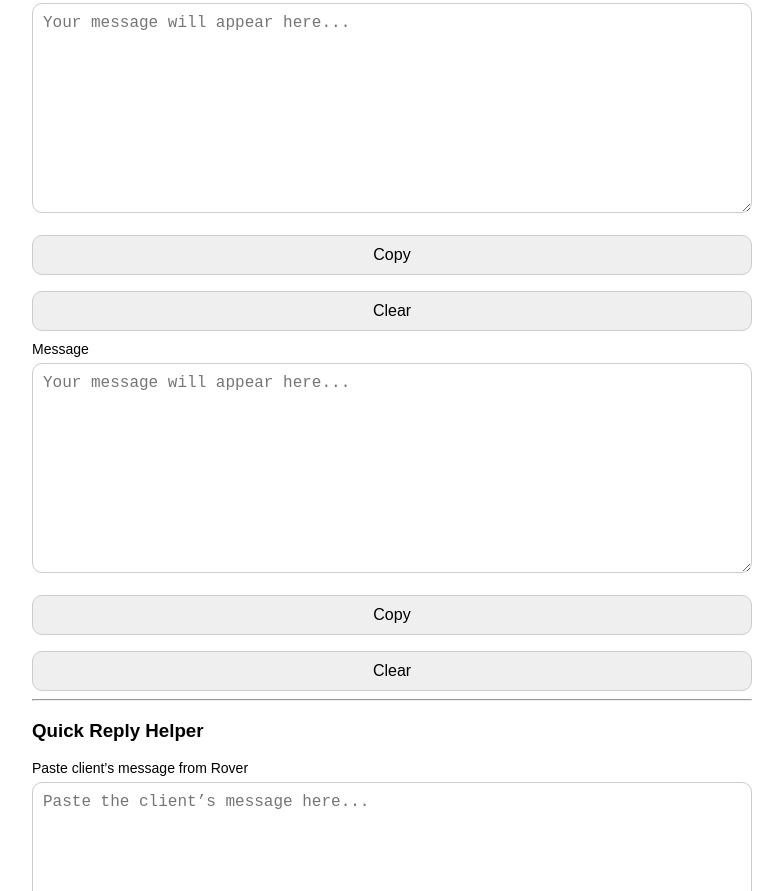
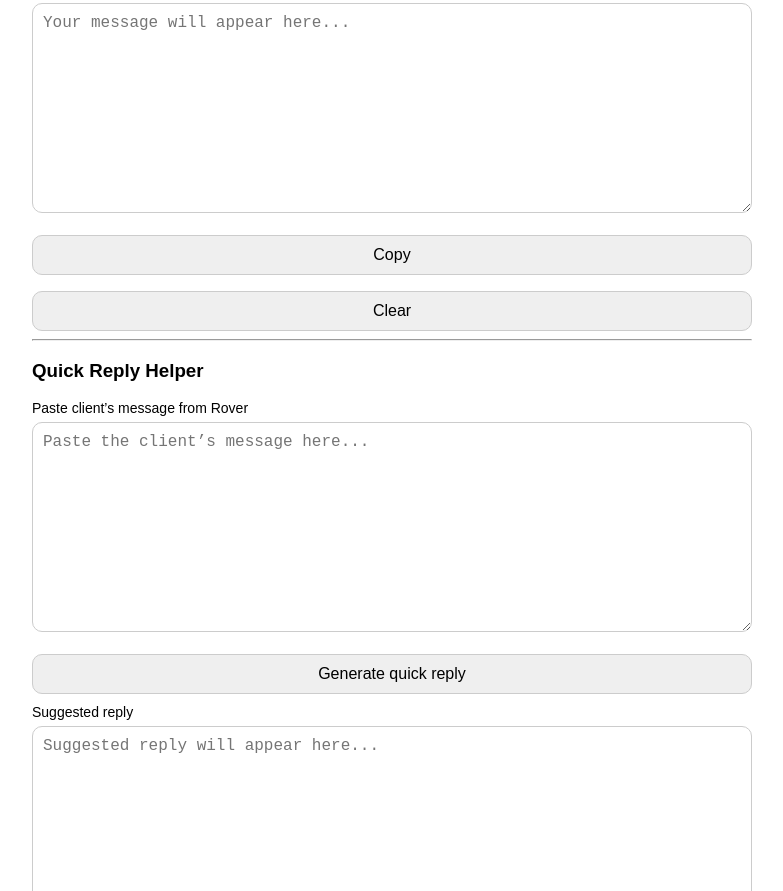
Before and after one commit to jjcarepetservice-create/rover-message-generator-dev, a plain HTML site: page index.html in a window 1280 px wide. Shown: the part 490-1381 px from the top of the page, without its empty margins (248-1031 px from the left). Drawn offline with Linux system fonts and the light colour scheme.

Commit message:
Update index.html

```diff
--- a/index.html
+++ b/index.html
@@ -92,13 +92,6 @@
     <button id="clearBtn">Clear</button>
   </div>
 
-  <label>Message</label>
-<textarea id="out" placeholder="Your message will appear here..."></textarea>
-
-<div class="row">
-  <button id="copyBtn">Copy</button>
-  <button id="clearBtn">Clear</button>
-</div>
 
 <!-- 👇 ADD QUICK REPLY HELPER BELOW THIS LINE -->
 
```
